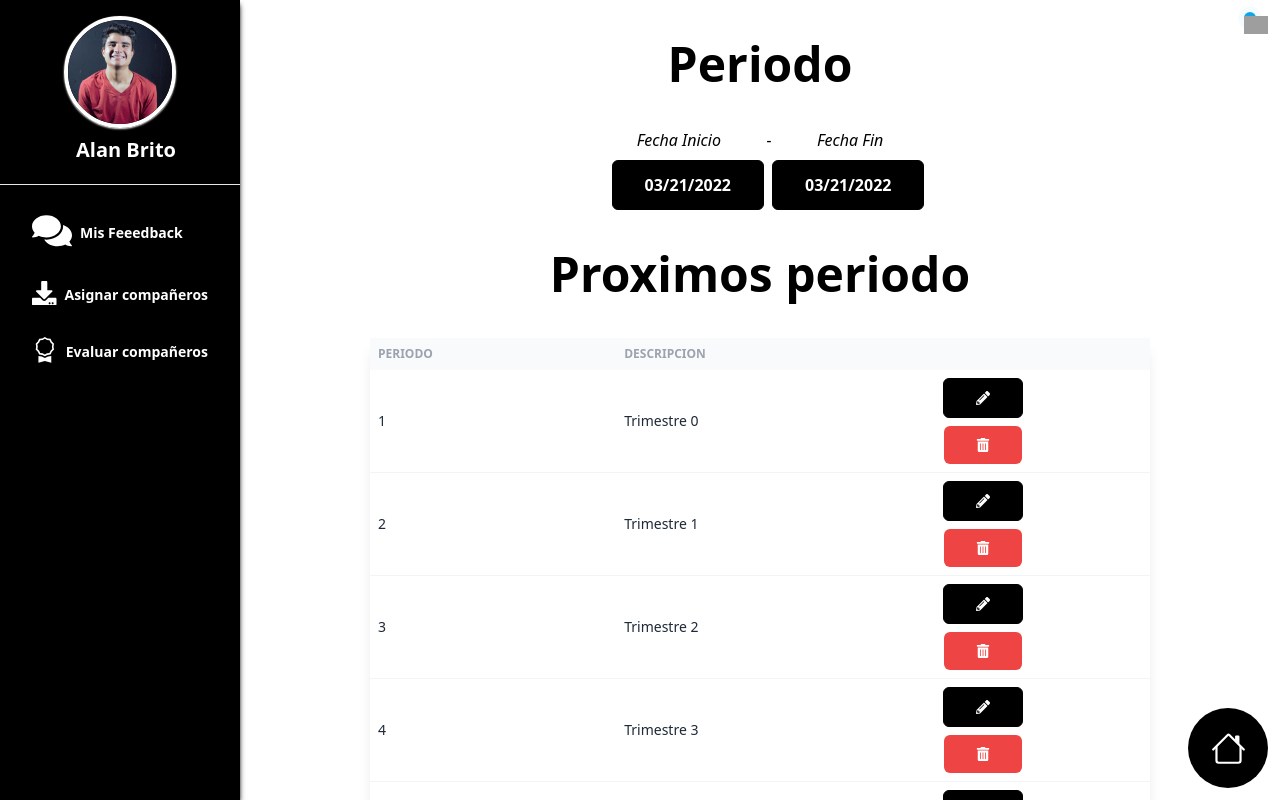
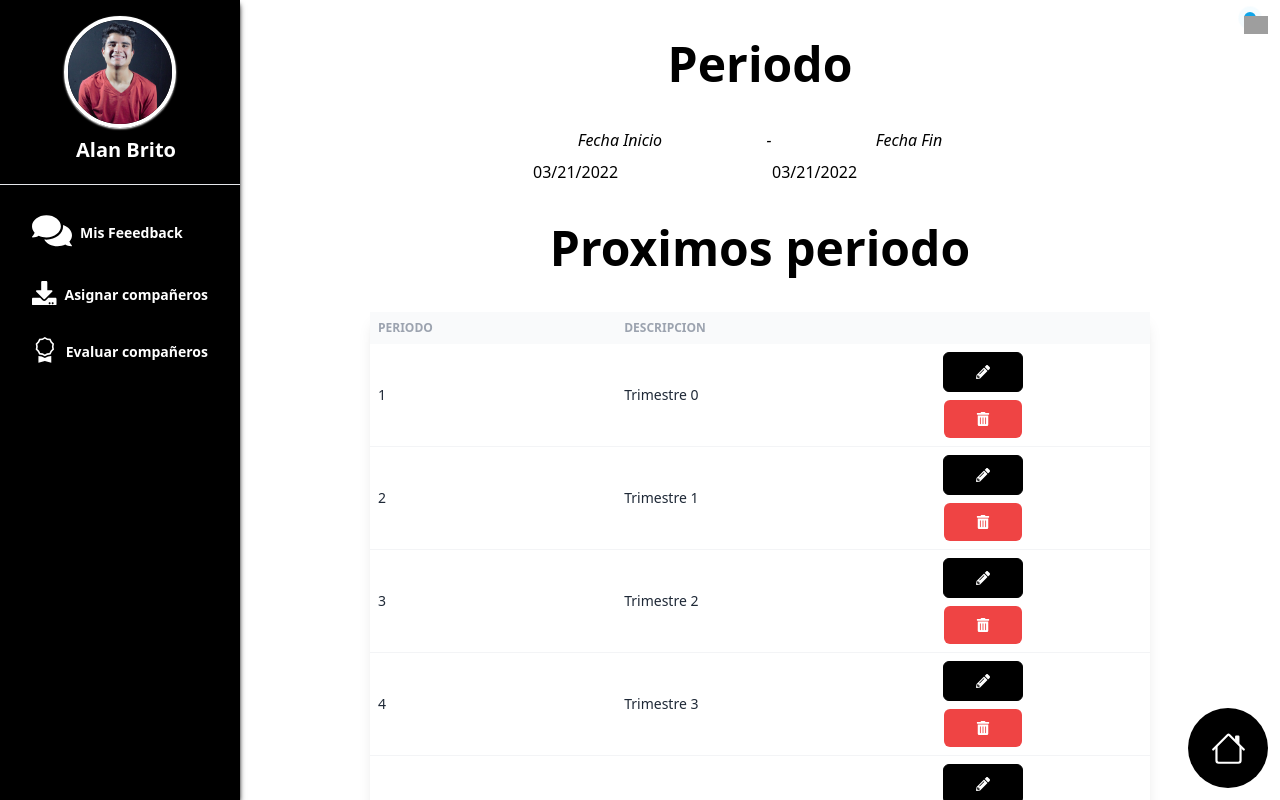
Before and after one commit to Naiztu/Project-Feedback-Zebrands, a Next.js app in the folder Proyecto/client/: page /lead/periodo in a window 1280 px wide. Built offline with nearby package versions, Linux system fonts and the light colour scheme; grey boxes are pictures that could not be loaded.

Commit message:
fixed deploy

```diff
--- a/Proyecto/client/components/Piker.js
+++ b/Proyecto/client/components/Piker.js
@@ -3,11 +3,6 @@ import DatePicker from "react-datepicker";
 import "react-datepicker/dist/react-datepicker.css";
 
 export default function Piker({ estado: { e1, e2 }, setEstado: { sE1, sE2 } }) {
-  const BotonFecha = forwardRef(({ value, onClick }, ref) => (
-    <button className="btn" onClick={onClick} ref={ref}>
-      {value}
-    </button>
-  ));
   return (
     <div className="flex flex-row space-x-2">
       <DatePicker
@@ -16,7 +11,6 @@ export default function Piker({ estado: { e1, e2 }, setEstado: { sE1, sE2 } }) {
         selectsStart
         startDate={e1}
         endDate={e2}
-        customInput={<BotonFecha />}
       />
       <DatePicker
         selected={e2}
@@ -25,7 +19,6 @@ export default function Piker({ estado: { e1, e2 }, setEstado: { sE1, sE2 } }) {
         startDate={e1}
         endDate={e2}
         minDate={e1}
-        customInput={<BotonFecha />}
       />
     </div>
   );
```
